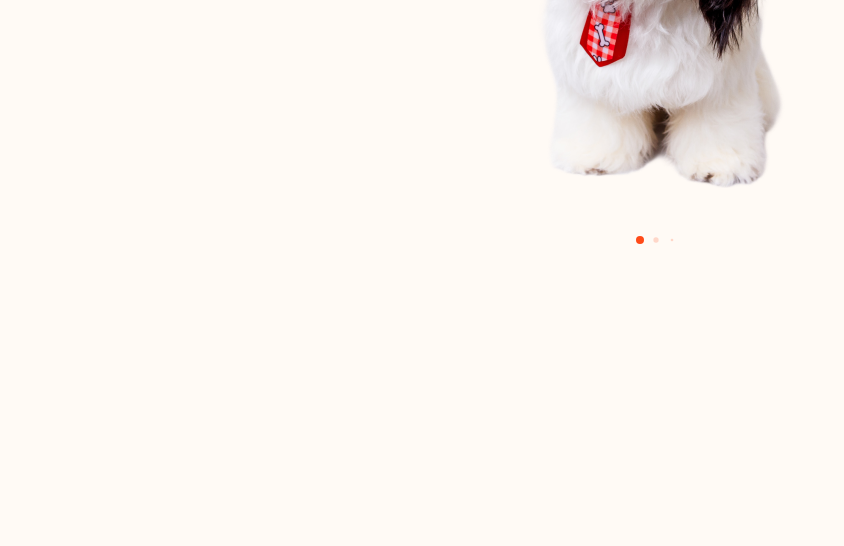
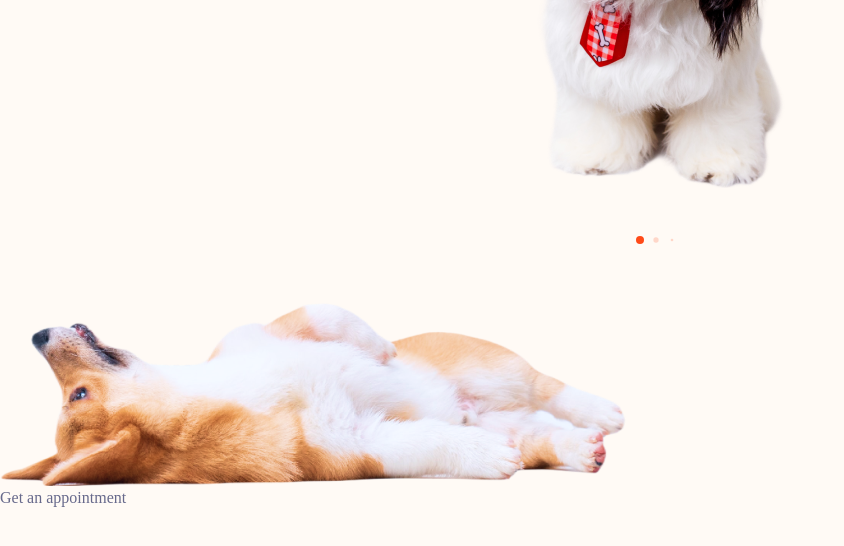
Before and after one commit to zablon-oigo/aws-route53-failover-routing, a React (Vite) app: page / in a window 1280 px wide. Shown: the part 726-1272 px from the top of the page, without its empty margins (0-844 px from the left). Built offline with nearby package versions, Linux system fonts and the light colour scheme.

Commit message:
Add appointment form

```diff
--- a/src/components/Appointment.jsx
+++ b/src/components/Appointment.jsx
@@ -1,7 +1,17 @@
+import DogImg from '../assets/img/dogs/dog-appointment.png'
 export default function Appointment() {
   return (
     <div className="">
-
+           <div className="">
+            <div className="">
+              <img src={DogImg} alt="" className=''/>
+            </div>
+            <form action="" className="">
+              <h2 className="">
+                Get an appointment
+              </h2>
+            </form>
+           </div>
     </div>
   )
 }
```
